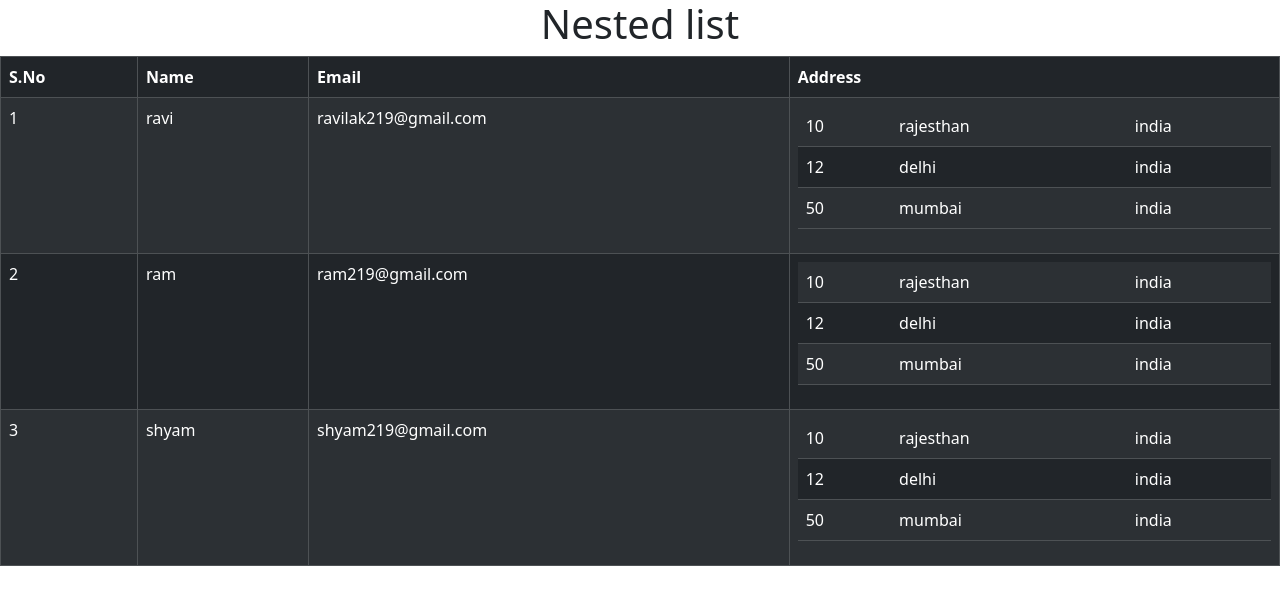
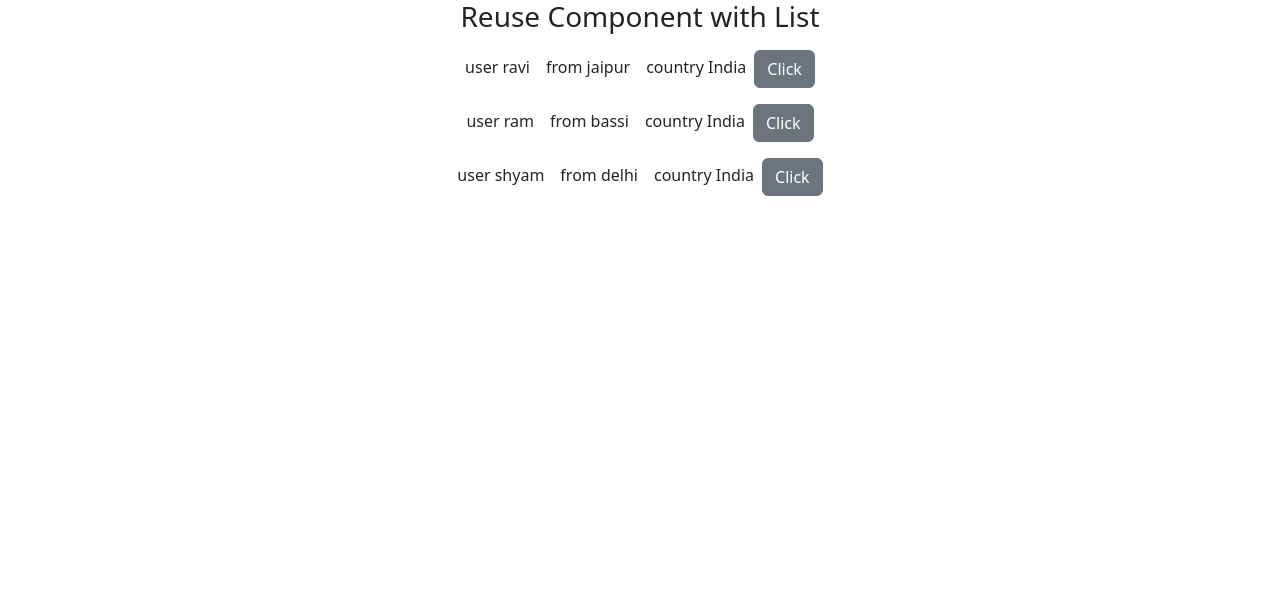
Before and after one commit to RAVIWITHGIT/React, a React (Create React App) app: page / in a window 1280 px wide. Shown: the top 604 px of the page. Built offline with nearby package versions, Linux system fonts and the light colour scheme.

Commit message:
Reuse component with List

```diff
--- a/src/App.js
+++ b/src/App.js
@@ -1,12 +1,12 @@
 import React from 'react';
-import Tut35 from './tut35_NestedList/tut35';
+import Tut36 from './tut36_ReuseComponent/tut36';
 
 
 
 function App() {
 
   return (
-    <Tut35/>
+    <Tut36/>
   );
 }
 
--- /dev/null
+++ b/src/tut36_ReuseComponent/child.js
@@ -0,0 +1,18 @@
+import React from 'react'
+
+const Child = (props) => {
+    const getalert = ()=>{
+        console.log("press button")
+        alert("click the button")
+    }
+  return (
+    <div>
+      <span>user {props.passvalue.name}</span>
+      <span className='mx-3'>from {props.passvalue.from}</span>
+      <span>country {props.passvalue.country}</span>
+      <button className='btn ms-2 my-2 btn-secondary' onClick={getalert}>Click</button>
+    </div>
+  )
+}
+
+export default Child
--- /dev/null
+++ b/src/tut36_ReuseComponent/tut36.js
@@ -0,0 +1,38 @@
+import React from 'react'
+import Child from './child'
+
+const data = [
+    {
+        name:"ravi",
+        from:"jaipur",
+        country:"India"
+    },
+    {
+        name:"ram",
+        from:"bassi",
+        country:"India"
+    },
+    {
+        name:"shyam",
+        from:"delhi",
+        country:"India"
+    },
+]
+
+const Tut36 = () => {
+  return (
+    <div className='text-center'>
+      <h3>Reuse Component with List</h3>
+      {
+        data.map((value,i)=>{
+            return (
+
+                <Child key={i} passvalue={value}/>
+            )
+        })
+      }
+    </div>
+  )
+}
+
+export default Tut36
```
